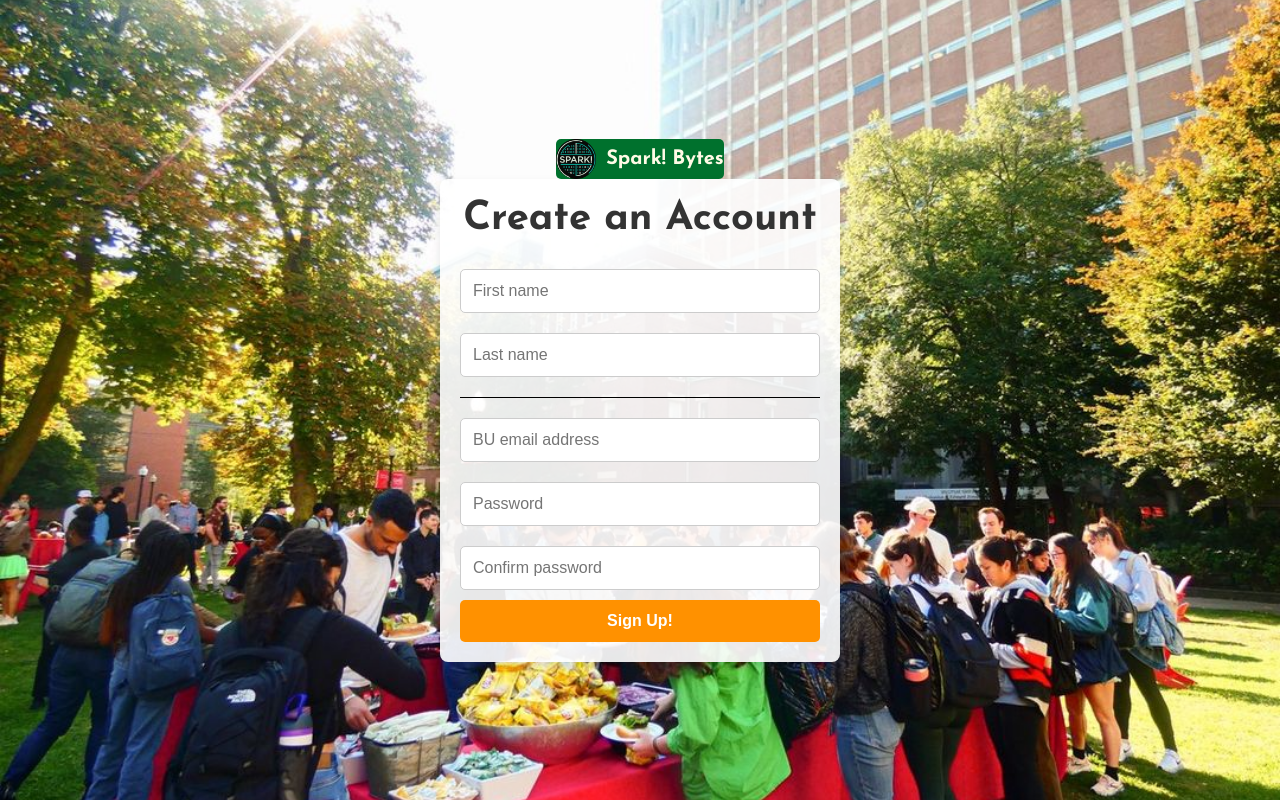
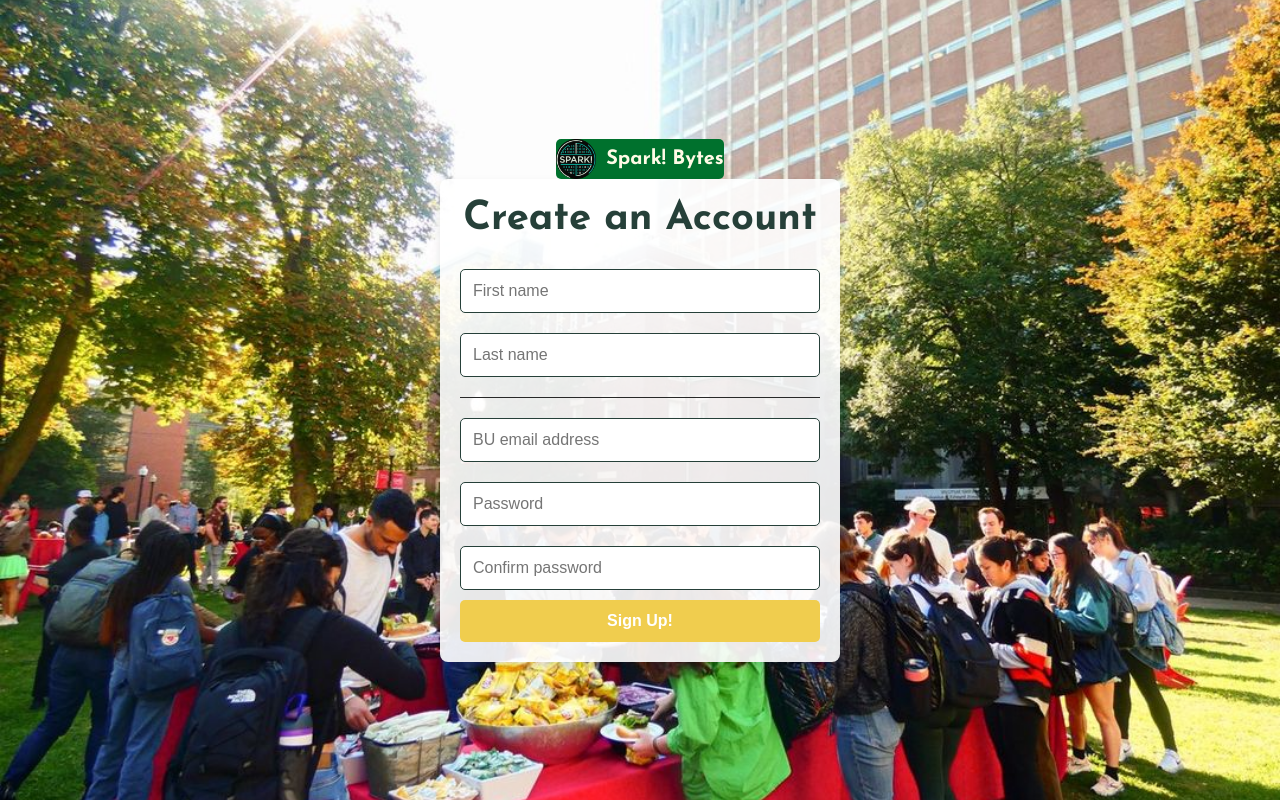
Before and after one commit to ethanrous/spark-bytes, a Next.js app in the folder client/: page /signup in a window 1280 px wide. Built offline with nearby package versions, Linux system fonts and the light colour scheme.

Commit message:
updated global styling on the signup page

```diff
--- a/client/src/pages/login.tsx
+++ b/client/src/pages/login.tsx
@@ -67,7 +67,6 @@ const LoginPage: React.FC = () => {
   );
 };
 
-// Explicitly type the styles object using React.CSSProperties
 const styles: { [key: string]: React.CSSProperties } = {
   container: {
     display: 'flex',
--- a/client/src/pages/signup.tsx
+++ b/client/src/pages/signup.tsx
@@ -1,8 +1,8 @@
-// pages/signup.tsx
 import React, { useState } from 'react';
 import { Divider } from "antd";
 import Brand from "../components/Brand";
 import { UserApi } from '@/api/userApi';
+import themeConfig from '../theme/themeConfig';
 
 const SignUpPage: React.FC = () => {
   const [first_name, setFirstName] = useState('');
@@ -42,7 +42,6 @@ const SignUpPage: React.FC = () => {
     <div style={styles.container}>
       <Brand />
       <form onSubmit={handleSubmit} style={styles.form}>
-        {/* "Create an Account" text inside the white box */}
         <h1 style={styles.title}>Create an Account</h1>
         <input
           type="text"
@@ -95,7 +94,6 @@ const SignUpPage: React.FC = () => {
   );
 };
 
-// Explicitly type the styles object using React.CSSProperties
 const styles: { [key: string]: React.CSSProperties } = {
   container: {
     display: 'flex',
@@ -122,7 +120,7 @@ const styles: { [key: string]: React.CSSProperties } = {
   title: {
     fontSize: '2.5rem',
     fontWeight: 'bold',
-    color: '#333333',
+    color: themeConfig.colors.textPrimary,
     marginBottom: '20px',
   },
   input: {
@@ -130,16 +128,16 @@ const styles: { [key: string]: React.CSSProperties } = {
     margin: '10px 0',
     fontSize: '1rem',
     borderRadius: '5px',
-    border: '1px solid #ccc',
+    border: `1px solid ${themeConfig.colors.textPrimary}`,
     outline: 'none',
   },
   divider: {
-    backgroundColor: "black",
-    margin: "10px 0"
+    backgroundColor: themeConfig.colors.textSecondary,
+    margin: '10px 0',
   },
   button: {
     padding: '12px',
-    backgroundColor: '#FF9100',
+    backgroundColor: themeConfig.colors.primary,
     color: '#fff',
     fontSize: '1rem',
     fontWeight: 'bold',
```
